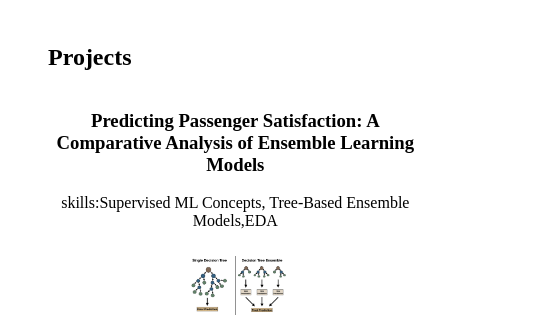
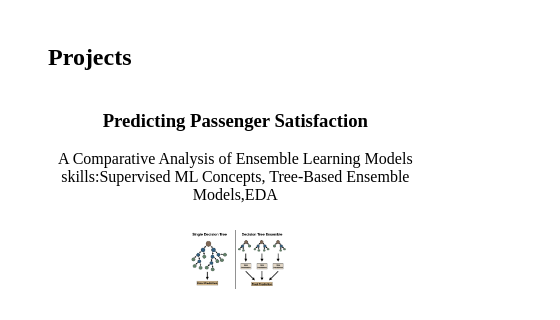
Before and after one commit to ShireenRuhan/ShireenRuhan.github.io, a plain HTML site: page index.html in a window 1280 px wide. Shown: the part 151-471 px from the top of the page, 0-560 px from the left. Drawn offline with Linux system fonts and the light colour scheme.

Commit message:
Update index.html

```diff
--- a/index.html
+++ b/index.html
@@ -24,8 +24,9 @@
     <div class="project-section">
   <div class="project">
     <div class="project-description">
-      <h3>Predicting Passenger Satisfaction: A Comparative Analysis of Ensemble Learning Models</h3>
-      <p>skills:Supervised ML Concepts, Tree-Based Ensemble Models,EDA</p>
+      <h3>Predicting Passenger Satisfaction</h3>
+      <p>A Comparative Analysis of Ensemble Learning Models
+          skills:Supervised ML Concepts, Tree-Based Ensemble Models,EDA</p>
     </div>
     <div class="project-icon">
       <a href="https://github.com/ShireenRuhan/Ensemble_Models.git"">
```
